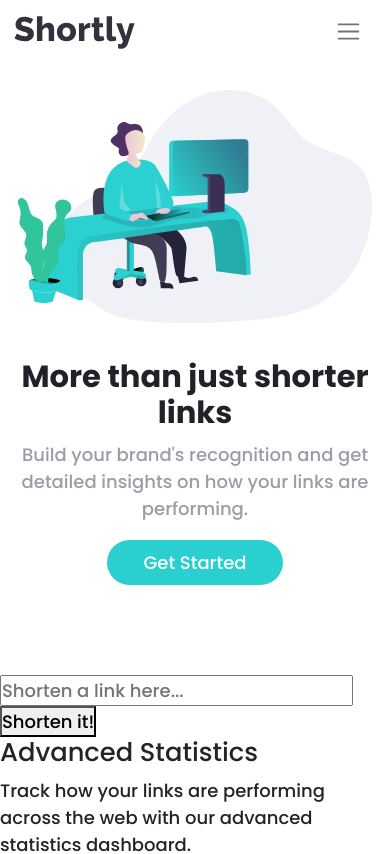
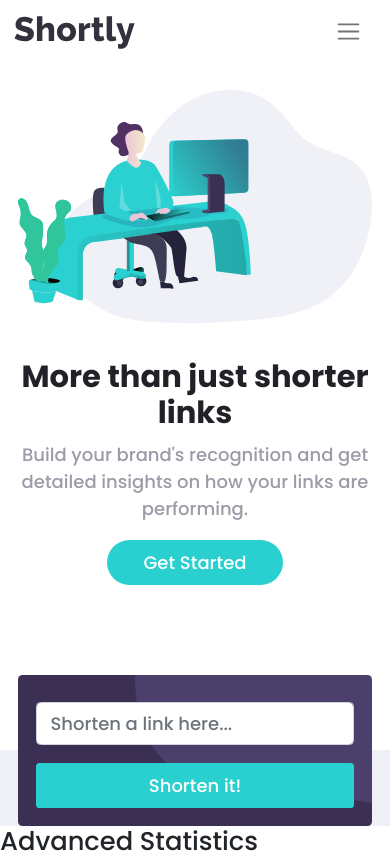
Before and after one commit to ZeenatLawal/Shortly, a React (Create React App) app: page / in a window 390 px wide. Shown: the top 854 px of the page. Built offline with nearby package versions, Linux system fonts and the light colour scheme.

Commit message:
Style InputUrl section for mobile

```diff
--- a/src/components/InputUrl.js
+++ b/src/components/InputUrl.js
@@ -1,6 +1,7 @@
 import React, { useState } from 'react';
 import { useDispatch } from 'react-redux';
 import { shortenedUrl } from '../redux/shortUrlData/shortUrl';
+import '../styles/InputUrl.css';
 
 const InputUrl = () => {
   const dispatch = useDispatch();
@@ -19,8 +20,10 @@
   };
 
   return (
-    <section>
-      <form onSubmit={handleSubmit}>
+    <section className="mid-section">
+      <div className="input-section rounded main">
+        <form onSubmit={handleSubmit} className="row p-0">
+          <div className="col-12 col-md-9 pe-md-0">
             <input
               type="url"
               placeholder="Shorten a link here..."
@@ -28,13 +31,18 @@
               onChange={onUrlChange}
               onInvalid={onInvalidUrl}
               onInput={onInputUrl}
+              className="mt-2 mb-3 my-md-0 form-control"
               required
             />
-        <button type="submit" data-testid="button">Shorten it!</button>
+          </div>
+          <div className="col-12 col-md-3 ps-md-0">
+            <button type="submit" data-testid="button" className="shorten form-control text-center">Shorten it!</button>
+          </div>
         </form>
         {validity && (
           <p data-testid="error-msg">{validity}</p>
         )}
+      </div>
     </section>
   );
 };
--- a/src/styles/App.css
+++ b/src/styles/App.css
@@ -15,6 +15,7 @@
   --grayish-violet: hsl(257, 7%, 63%);
   --dark-blue: hsl(255, 11%, 22%);
   --darker-violet: hsl(260, 8%, 14%);
+  --light-violet: hsl(225, 33%, 95%);
   --opacity: 0.6;
 }
 
--- /dev/null
+++ b/src/styles/InputUrl.css
@@ -0,0 +1,19 @@
+.mid-section {
+  background: linear-gradient(to bottom, white 50%, var(--light-violet) 50%);
+}
+
+.input-section {
+  background-color: var(--dark-violet);
+  background-image: url('../images/bg-shorten-mobile.svg');
+  background-repeat: no-repeat;
+  background-position: top right;
+  padding: 1rem;
+}
+
+.shorten {
+  background-color: var(--cyan);
+  padding: 0.5rem 2rem;
+  border-radius: 0.2rem;
+  border: none;
+  color: white;
+}
```
Lines whose indentation alone changed are shown as unchanged.
